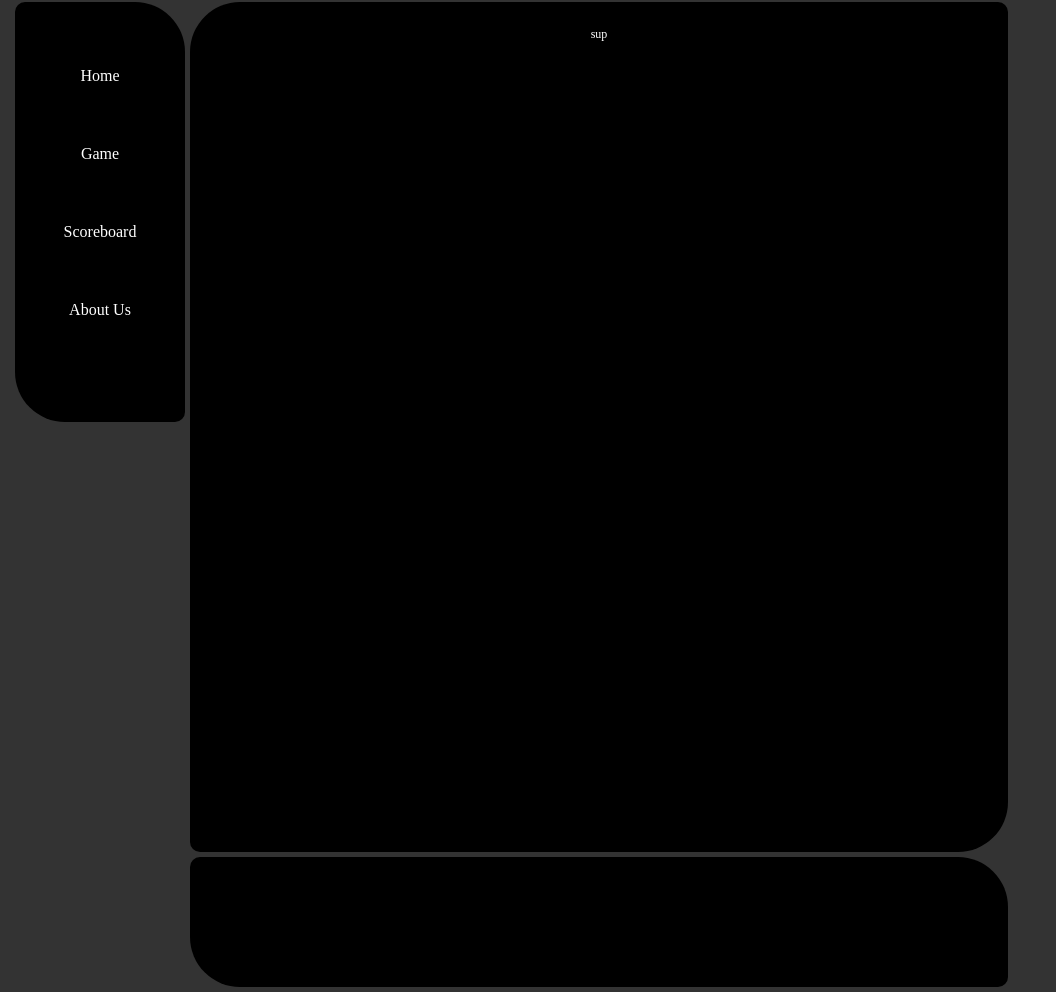
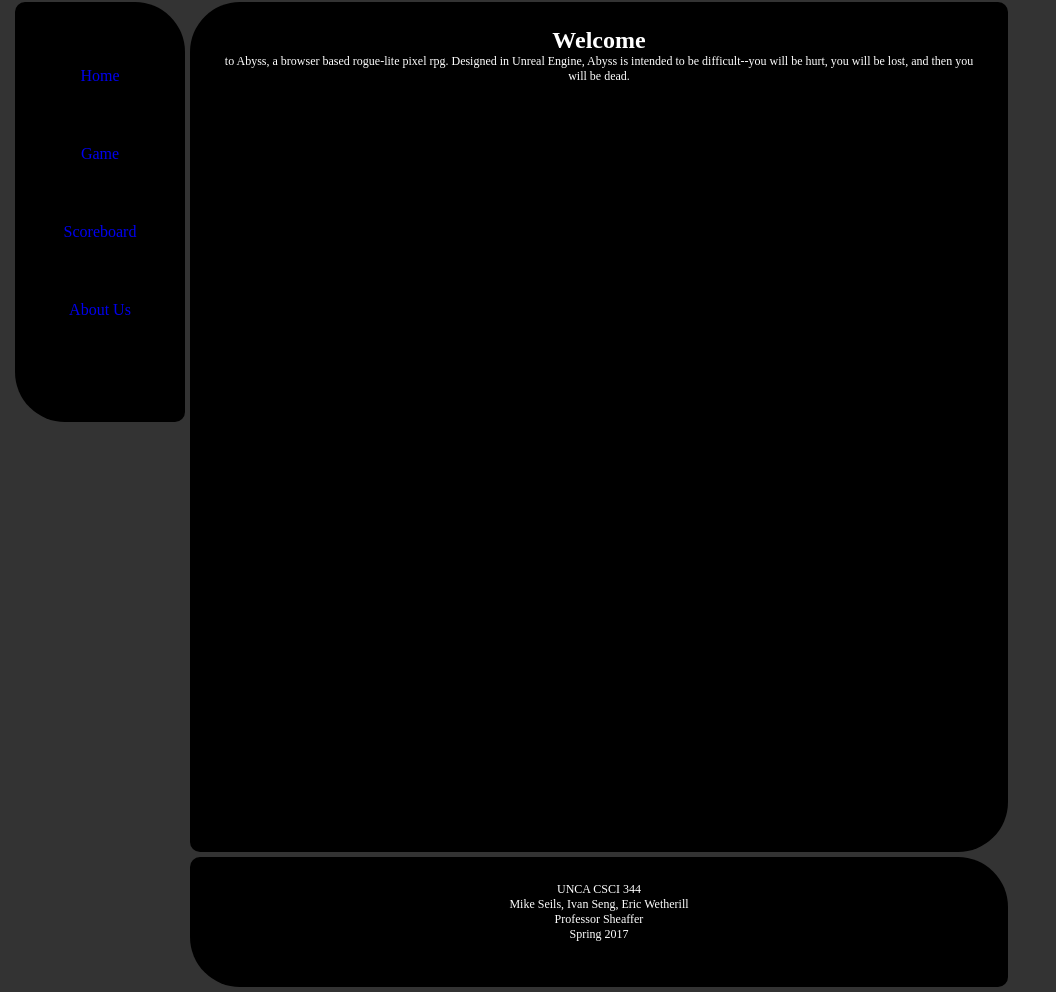
Before and after one commit to ewetheri/CSCI344TermProject, a website: page index.html in a window 1280 px wide. Shown: the part 128-1120 px from the top of the page, without its empty margins (0-1056 px from the left). Drawn offline with nearby package versions, Linux system fonts and the light colour scheme.

Commit message:
Update index.html

```diff
--- a/index.html
+++ b/index.html
@@ -10,6 +10,7 @@
     <body>
 
         <div id="header">
+            <div id="cover"></div>
             <div id="corner">
 
             </div>
@@ -18,23 +19,34 @@
             </div>
         </div>
 
+
+
+
         <div id ="navbar">
+            <div id="line"></div>
             <ul>
-                <li>Home</li>
-                <li>Game</li>
-                <li>Scoreboard</li>
-                <li>About Us</li>
+                <a href='index.html'><li>Home</li></a>
+                <a href='game.html'><li>Game</li></a>
+                <a href='scoreboard.html'><li>Scoreboard</li></a>
+                <a href='about.html'><li>About Us</li></a>
             </ul>
         </div>
 
         <div id = "main">
-            sup
+            <h1>Welcome</h1>
+
+            <p>to Abyss, a browser based rogue-lite pixel rpg. Designed in Unreal Engine, Abyss is intended to be difficult--you will be hurt, you will be lost, and then you will be dead.</p>
+
+            <h2></h2>
         </div>
 
         <div id = "footer">
-
+            <p>UNCA CSCI 344</p>
+            <p>Mike Seils, Ivan Seng, Eric Wetherill</p>
+            <p>Professor Sheaffer</p>
+            <p>Spring 2017</p>
         </div>
 
-        <script src="script.js"></script></script>
+        <script src="script.js"></script>
     </body>
 </html>
```
